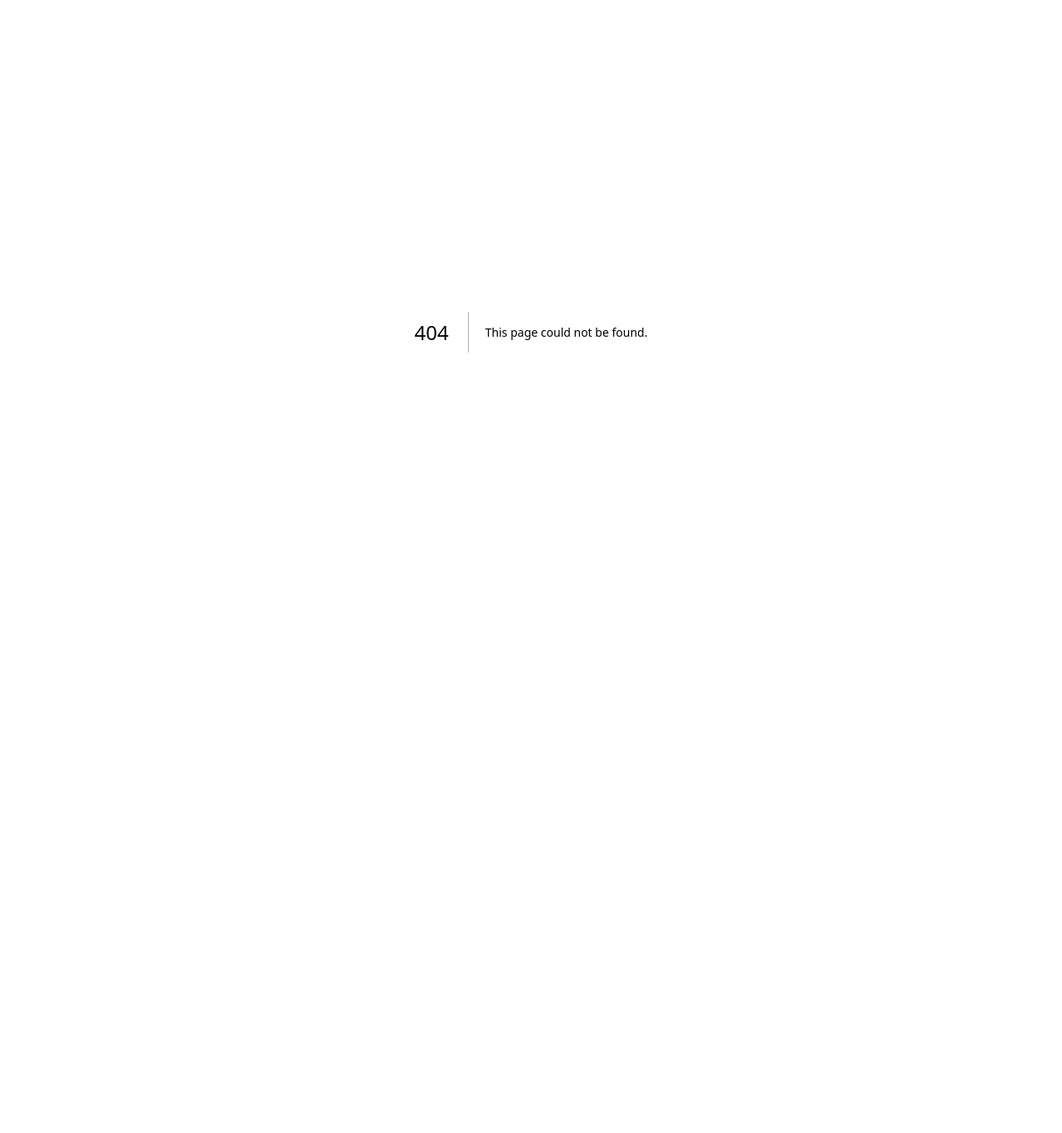
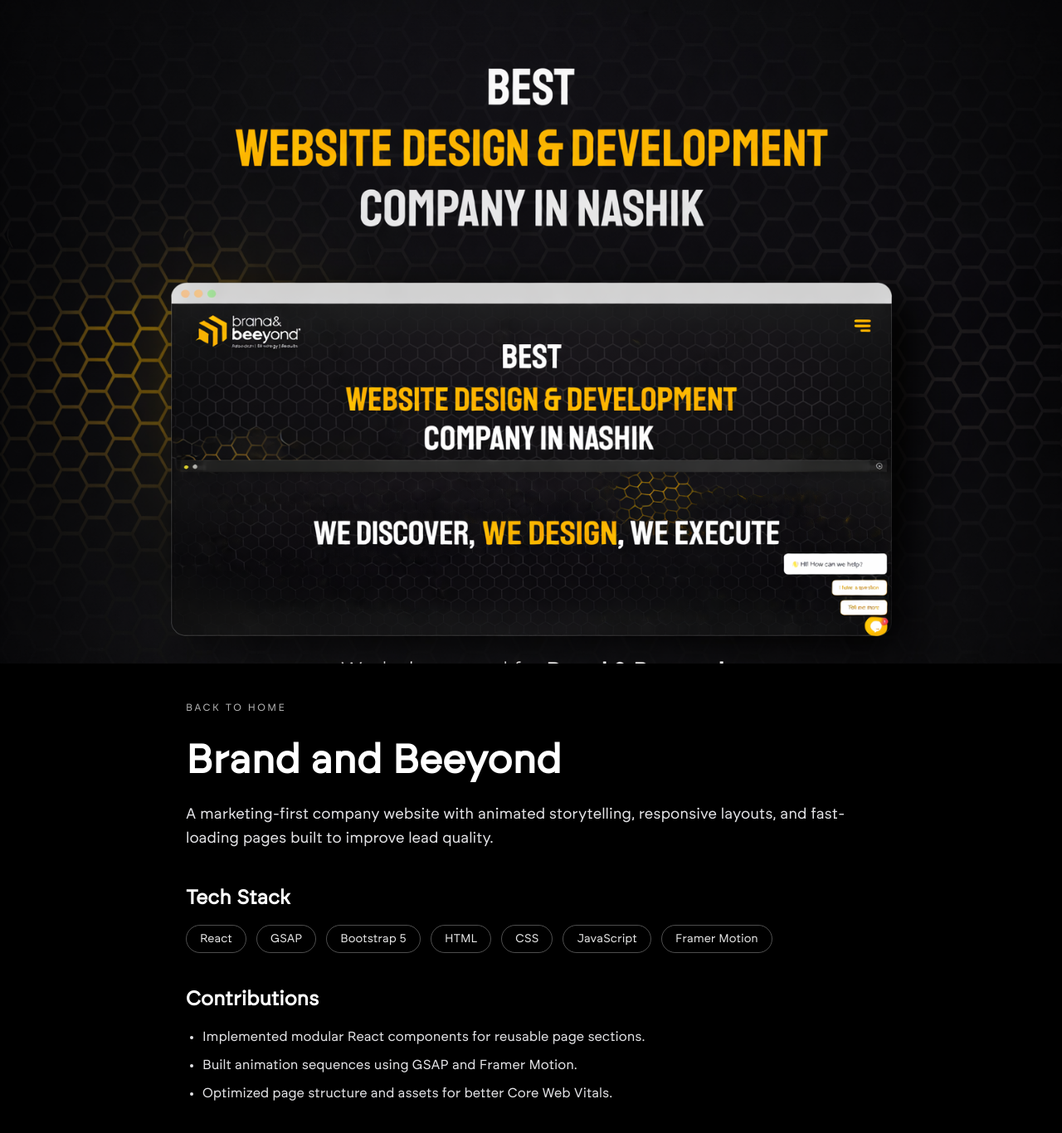
Before and after one commit to dhiraj2619/dhiraj-web-portfolioweb, a Next.js app: page /projects/brand-and-beeyond in a window 1280 px wide. Before the commit this address had no page. Shown: the top 1366 px of the page at 83% size. Before the commit the page ends 800 px from the top, so only its background shows below. Built offline with nearby package versions, Linux system fonts and the light colour scheme.

Commit message:
some updates done

```diff
--- /dev/null
+++ b/src/app/components/contact/Contact.jsx
@@ -0,0 +1,77 @@
+import React from "react";
+
+const Contact = () => {
+  return (
+    <section className="py-15 mt-10" id="contact">
+      <div className="max-w-8xl mx-auto px-6 mt-5" id="about">
+        <div className="grid grid-cols-1 lg:grid-cols-12 gap-8 lg:gap-12 items-start">
+          <div className="lg:col-span-4">
+            <p className="text-white uppercase tracking-[0.2em] text-xs md:text-sm">
+              Have a Project in Mind ?
+            </p>
+            <h4 className="text-[#fff] text-[96px] leading-[90px] font-brokmannsemibold my-5">
+              Let's<span className="stroke-heading ms-4">Talk</span>
+            </h4>
+          </div>
+          <div className="lg:col-span-8">
+            <form className="w-full space-y-10">
+              <div>
+                <label
+                  htmlFor="name"
+                  className="block text-white/70 text-base md:text-lg mb-3"
+                >
+                  Your name *
+                </label>
+                <input
+                  id="name"
+                  name="name"
+                  type="text"
+                  className="w-full bg-transparent border-0 border-b border-white/60 focus:border-white focus:outline-none text-white pb-3"
+                />
+              </div>
+
+              <div>
+                <label
+                  htmlFor="email"
+                  className="block text-white/70 text-base md:text-lg mb-3"
+                >
+                  Email *
+                </label>
+                <input
+                  id="email"
+                  name="email"
+                  type="email"
+                  className="w-full bg-transparent border-0 border-b border-white/60 focus:border-white focus:outline-none text-white pb-3"
+                />
+              </div>
+
+              <div>
+                <label
+                  htmlFor="message"
+                  className="block text-white/70 text-base md:text-lg mb-3"
+                >
+                  Your message *
+                </label>
+                <textarea
+                  id="message"
+                  name="message"
+                  rows={5}
+                  className="w-full resize-none bg-transparent border-0 border-b border-white/60 focus:border-white focus:outline-none text-white pb-3"
+                />
+              </div>
+
+              <button
+                type="submit"
+                className="inline-flex items-center rounded-full border border-white px-7 py-2 text-white text-base hover:bg-white hover:text-black transition-colors duration-300 cursor-pointer"
+              >
+                Send
+              </button>
+            </form>
+          </div>
+        </div>
+      </div>
+    </section>
+  );
+};
+
+export default Contact;
--- a/src/app/components/projects/Projects.jsx
+++ b/src/app/components/projects/Projects.jsx
@@ -1,30 +1,8 @@
 import gsap from "gsap";
 import { ScrollTrigger } from "gsap/ScrollTrigger";
+import Link from "next/link";
 import React, { useLayoutEffect, useRef } from "react";
-
-const projects = [
-  {
-    title: "Brand and Beeyond",
-    description:
-      "Branding agency website focused on identity, digital presence, and growth.",
-    image: "/assets/images/projects/brandandbeeyond.png",
-    tone: "from-zinc-900 via-zinc-800 to-black",
-  },
-  {
-    title: "Touchwood Bliss Membership App",
-    description:
-      "Built in React Native to manage and book memberships for Touchwood Bliss resort.",
-    image: "/assets/images/projects/membershipapp.png",
-    tone: "from-zinc-950 via-zinc-900 to-black",
-  },
-  {
-    title: "Fairytale Weddings Website",
-    description:
-      "Wedding website created for Touchwood Bliss to showcase events and services.",
-    image: "/assets/images/projects/fairytale.png",
-    tone: "from-zinc-900 via-black to-zinc-900",
-  },
-];
+import { projects } from "../../data/projectsData";
 
 const Projects = ({
   eyebrow = "Featured Work",
@@ -90,7 +68,7 @@
     >
       <div className="mx-auto h-full max-w-6xl">
         <div className="mb-10 md:mb-14 text-center">
-          <p className="text-zinc-400 uppercase tracking-[0.2em] text-xs md:text-sm">
+          <p className="text-white uppercase tracking-[0.2em] text-xs md:text-sm">
             {eyebrow}
           </p>
           <h2 className="mt-4 text-white text-[30px] md:text-[40px] font-semibold">
@@ -125,12 +103,12 @@
                   </p>
                 </div>
 
-                <button
-                  type="button"
+                <Link
+                  href={`/projects/${project.slug}`}
                   className="my-4 w-fit rounded-xl border border-white/45 bg-white/20 px-5 py-2.5 text-white text-sm md:text-base shadow-[inset_0_1px_0_rgba(255,255,255,0.3)] transition hover:bg-white/30"
                 >
                   Know More
-                </button>
+                </Link>
               </div>
             </article>
           ))}
--- /dev/null
+++ b/src/app/data/projectsData.js
@@ -0,0 +1,62 @@
+export const projects = [
+  {
+    slug: "brand-and-beeyond",
+    title: "Brand and Beeyond",
+    description:
+      "Branding agency website focused on identity, digital presence, and growth.",
+    image: "/assets/images/projects/brandandbeeyond.png",
+    tone: "from-zinc-900 via-zinc-800 to-black",
+    technologies: [
+      "React",
+      "GSAP",
+      "Bootstrap 5",
+      "HTML",
+      "CSS",
+      "JavaScript",
+      "Framer Motion",
+    ],
+    overview:
+      "A marketing-first company website with animated storytelling, responsive layouts, and fast-loading pages built to improve lead quality.",
+    contributions: [
+      "Implemented modular React components for reusable page sections.",
+      "Built animation sequences using GSAP and Framer Motion.",
+      "Optimized page structure and assets for better Core Web Vitals.",
+    ],
+  },
+  {
+    slug: "touchwood-bliss-membership-app",
+    title: "Touchwood Bliss Membership App",
+    description:
+      "Built in React Native to manage and book memberships for Touchwood Bliss resort.",
+    image: "/assets/images/projects/membershipapp.png",
+    tone: "from-zinc-950 via-zinc-900 to-black",
+    technologies: ["React Native", "React Native Paper"],
+    overview:
+      "A mobile membership app that allows members to explore plans, manage accounts, and complete bookings with a smooth native experience.",
+    contributions: [
+      "Developed feature screens with React Native Paper components.",
+      "Integrated booking and membership flows for daily operations.",
+      "Improved UX with responsive layouts and clear information hierarchy.",
+    ],
+  },
+  {
+    slug: "fairytale-weddings-website",
+    title: "Fairytale Weddings Website",
+    description:
+      "Wedding website created for Touchwood Bliss to showcase events and services.",
+    image: "/assets/images/projects/fairytale.png",
+    tone: "from-zinc-900 via-black to-zinc-900",
+    technologies: ["React", "Tailwind CSS", "JavaScript", "GSAP"],
+    overview:
+      "A showcase website designed to present wedding packages, venue highlights, and gallery experiences with a premium visual approach.",
+    contributions: [
+      "Created service and package presentation sections.",
+      "Added scroll interactions for a richer browsing experience.",
+      "Structured content for easier updates and future expansion.",
+    ],
+  },
+];
+
+export const projectBySlug = Object.fromEntries(
+  projects.map((project) => [project.slug, project]),
+);
--- a/src/app/page.jsx
+++ b/src/app/page.jsx
@@ -9,6 +9,7 @@
 import gsap from "gsap";
 import { ScrollTrigger } from "gsap/ScrollTrigger";
 import Projects from "./components/projects/Projects";
+import Contact from "./components/contact/Contact";
 
 gsap.registerPlugin(ScrollTrigger);
 
@@ -40,6 +41,7 @@
         <div ref={servicesRef}>
           <Services />
           <Projects />
+          <Contact/>
         </div>
       </main>
     </>
--- /dev/null
+++ b/src/app/projects/[slug]/page.jsx
@@ -0,0 +1,79 @@
+import Link from "next/link";
+import { notFound } from "next/navigation";
+import { projectBySlug, projects } from "../../data/projectsData";
+
+export function generateStaticParams() {
+  return projects.map((project) => ({
+    slug: project.slug,
+  }));
+}
+
+const ProjectDetailPage = async ({ params }) => {
+  const resolvedParams = await params;
+  const project = projectBySlug[resolvedParams?.slug];
+
+  if (!project) {
+    notFound();
+  }
+
+  return (
+    <section className="min-h-screen pb-16 bg-black" id="project-detail">
+      <img
+        src={project.image}
+        alt={project.title}
+        className="h-[36vh] w-full object-cover md:h-[100vh]"
+      />
+
+      <div className="mx-auto mt-10 max-w-4xl px-4 md:px-8">
+        <Link
+          href="/"
+          className="inline-block text-xs uppercase tracking-[0.2em] text-white/70 transition hover:text-white"
+        >
+          Back to Home
+        </Link>
+
+        <div className="mt-6 space-y-10">
+          <header>
+            <h1 className="text-3xl font-semibold leading-tight text-white md:text-5xl">
+              {project.title}
+            </h1>
+            <p className="mt-5 text-base leading-relaxed text-zinc-200 md:text-lg">
+              {project.overview}
+            </p>
+          </header>
+
+          <section>
+            <h2 className="text-xl font-semibold text-white md:text-2xl">
+              Tech Stack
+            </h2>
+            <div className="mt-4 flex flex-wrap gap-3">
+              {project.technologies.map((tech) => (
+                <span
+                  key={tech}
+                  className="rounded-full border border-white/30 px-4 py-1.5 text-sm text-white/90"
+                >
+                  {tech}
+                </span>
+              ))}
+            </div>
+          </section>
+
+          <section>
+            <h2 className="text-xl font-semibold text-white md:text-2xl">
+              Contributions
+            </h2>
+            <ul className="mt-4 list-disc space-y-2 pl-5 text-zinc-200">
+              {project.contributions.map((point) => (
+                <li key={point} className="leading-relaxed">
+                  {point}
+                </li>
+              ))}
+            </ul>
+          </section>
+        </div>
+      </div>
+    </section>
+  );
+};
+
+export default ProjectDetailPage;
```
